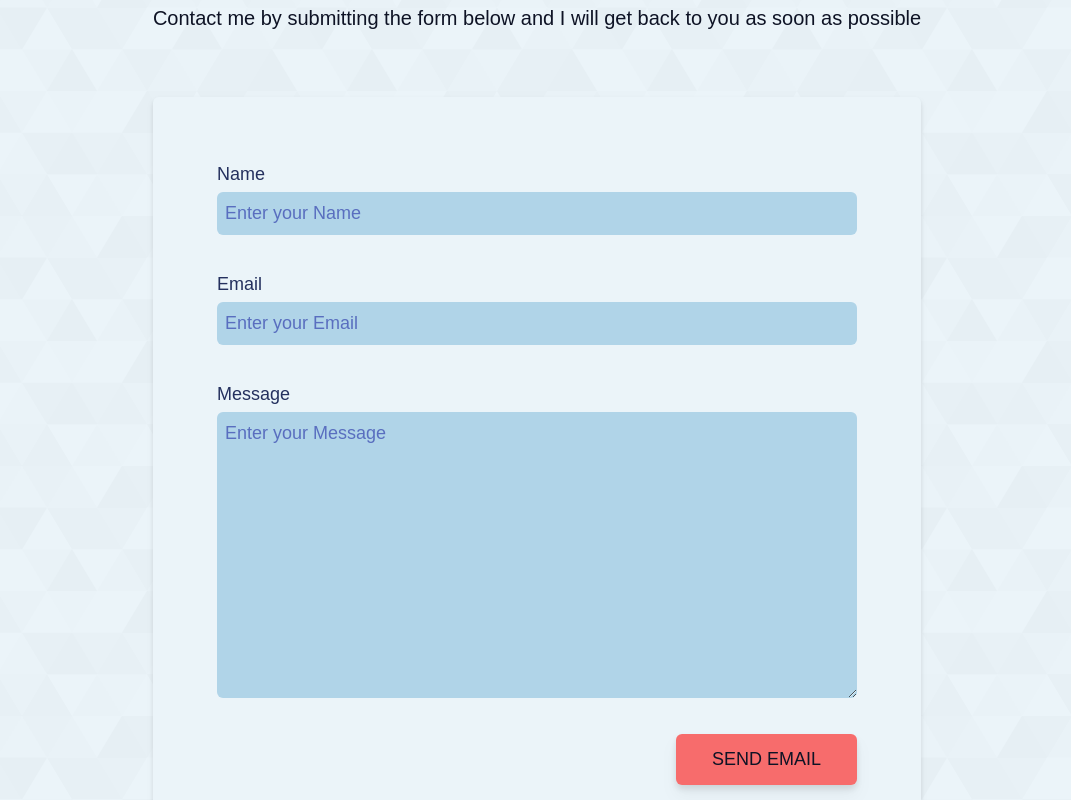
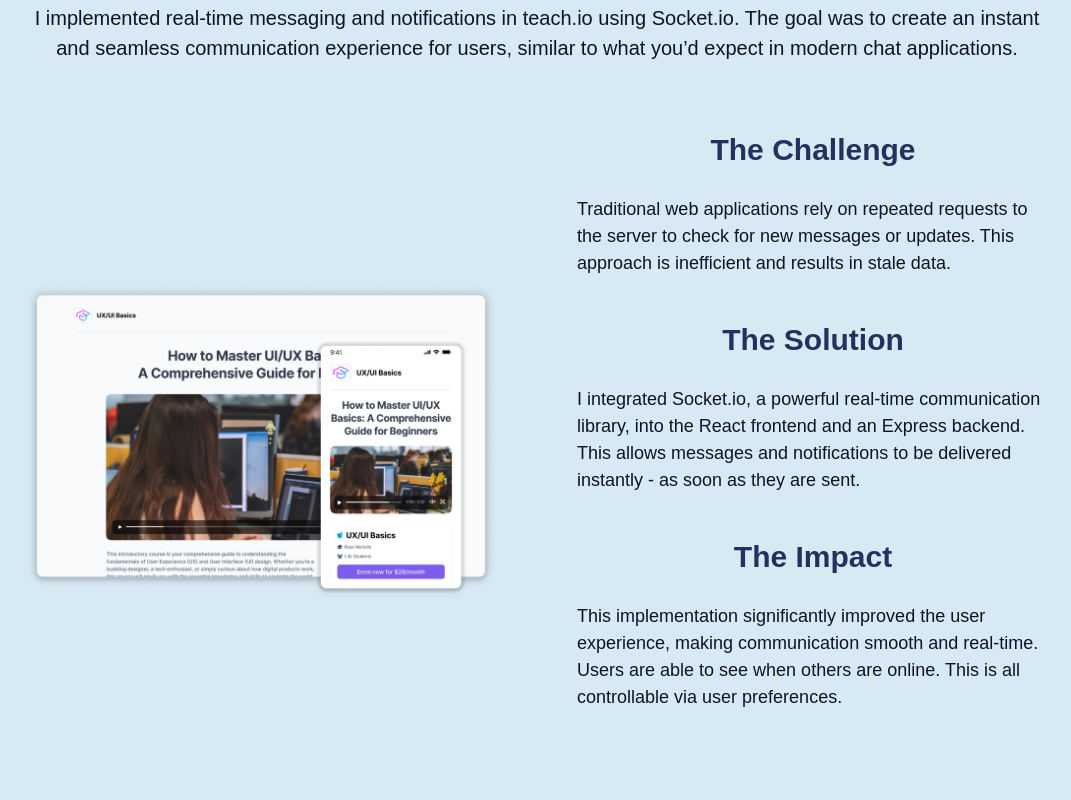
Before and after one commit to leesavage09/portfolio, a Next.js app: page /teach in a window 1280 px wide. Shown: the part 10020-10820 px from the top of the page, without its empty margins (103-1174 px from the left). Built offline with nearby package versions, Linux system fonts and the light colour scheme.

Commit message:
feat: adds socket.io section to teach

```diff
--- a/src/pages/teach.tsx
+++ b/src/pages/teach.tsx
@@ -780,6 +780,49 @@
         </Layout>
       </Section>
 
+      <Section alternativeBackground>
+        <Heading type="h2">Real-time messaging & notifications</Heading>
+        <Subtitle type="M">
+          I implemented real-time messaging and notifications in teach.io using
+          Socket.io. The goal was to create an instant and seamless
+          communication experience for users, similar to what you’d expect in
+          modern chat applications.
+        </Subtitle>
+
+        <Layout columns={2}>
+          <LayoutItem className="justify-center">
+            <Image
+              src={imageTeach4}
+              alt={`Teach.io screen shot`}
+              className="drop-shadow-md"
+              width={500}
+            />
+          </LayoutItem>
+          <LayoutItem>
+            <Heading type="h3">The challenge</Heading>
+            <Paragraph>
+              Traditional web applications rely on repeated requests to the
+              server to check for new messages or updates. This approach is
+              inefficient and results in stale data.
+            </Paragraph>
+            <Heading type="h3">The solution</Heading>
+            <Paragraph>
+              I integrated Socket.io, a powerful real-time communication
+              library, into the React frontend and an Express backend. This
+              allows messages and notifications to be delivered instantly - as
+              soon as they are sent.
+            </Paragraph>
+            <Heading type="h3">The impact</Heading>
+            <Paragraph>
+              This implementation significantly improved the user experience,
+              making communication smooth and real-time. Users are able to see
+              when others are online. This is all controllable via user
+              preferences.
+            </Paragraph>
+          </LayoutItem>
+        </Layout>
+      </Section>
+
       <Anchor id={'contact'} />
       <Section pattern alternativeBackground>
         <ContactSection />
```
